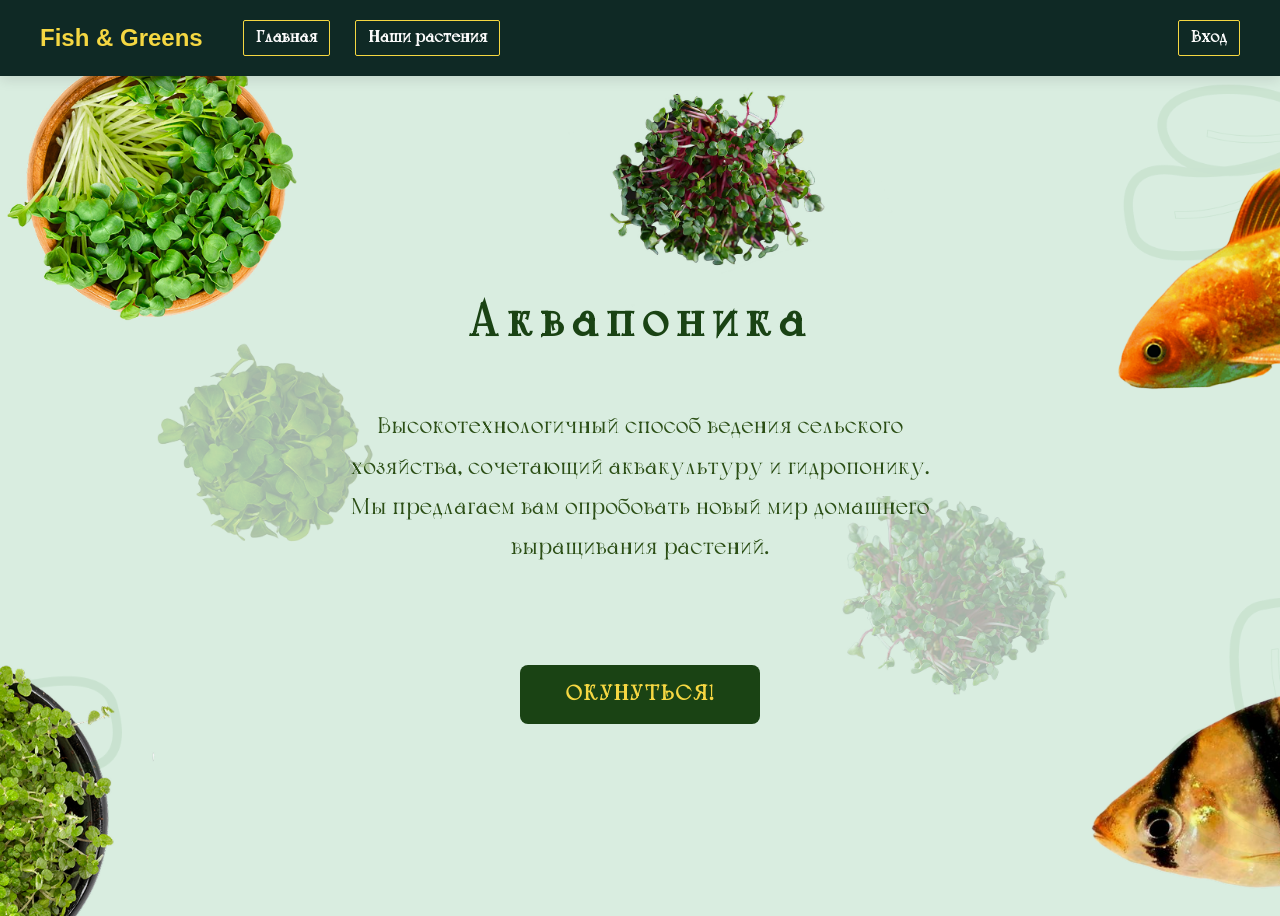
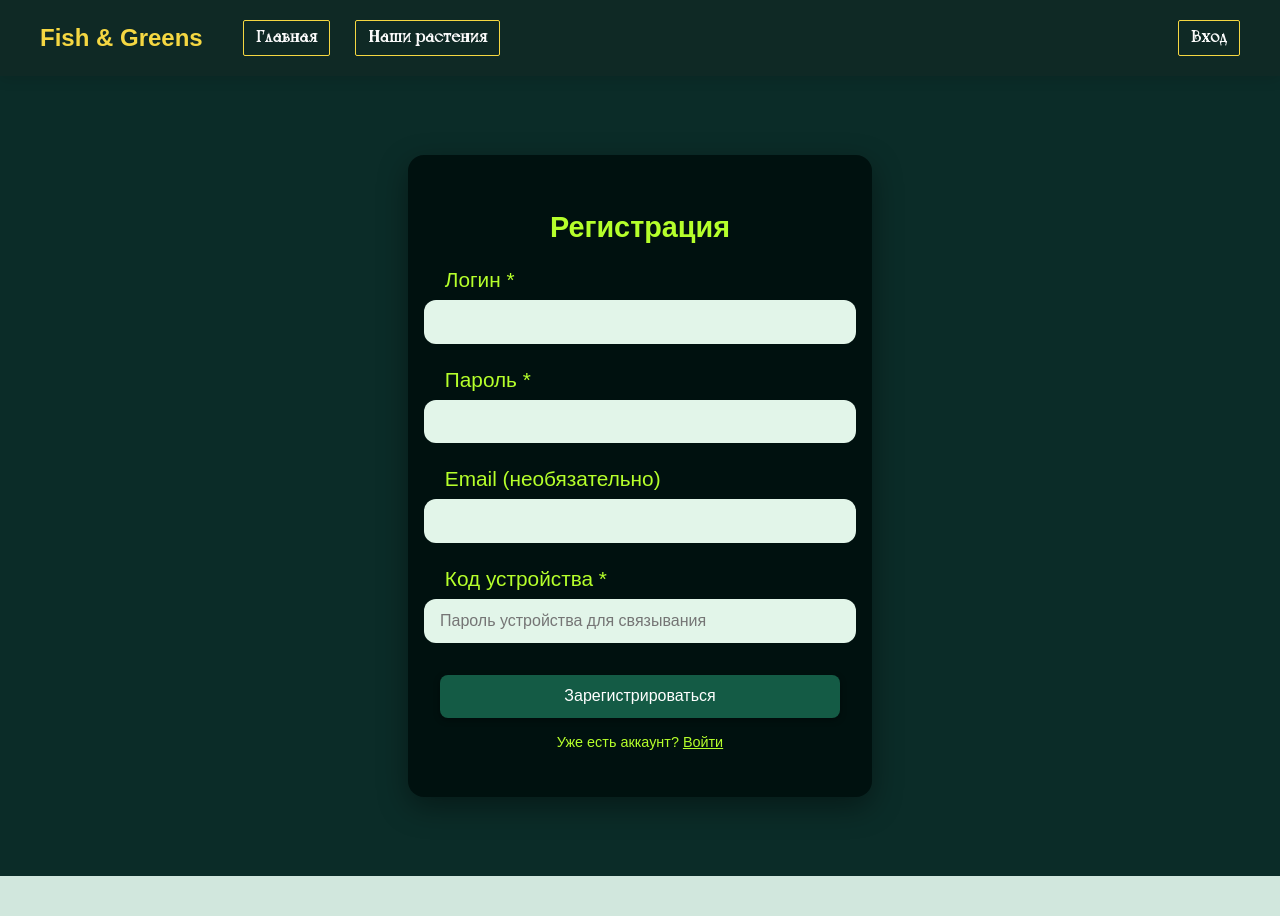
Before and after one commit to Nikita20256/samsung-aquaponics, a React (Create React App) app in the folder webapp/frontend/: page /register in a window 1280 px wide. Before the commit this address led to /. After the commit the page ends 876 px from the top, so only its background shows below. Built offline with nearby package versions, Linux system fonts and the light colour scheme.

Commit message:
Регистрация добавлена на фронте

```diff
--- a/webapp/frontend/src/App.js
+++ b/webapp/frontend/src/App.js
@@ -3,6 +3,7 @@ import { useState, useEffect } from 'react';
 import axios from 'axios';
 import Navbar from './components/Navbar';
 import Login from './components/Login';
+import Register from './components/Register';
 import Dashboard from './components/Dashboard/Dashboard';
 import Plants from './components/Plants';
 import HomePage from './components/HomePage'; // Перенесли в components
@@ -33,6 +34,7 @@ function App() {
         {/* Публичные маршруты */}
         <Route path="/" element={<HomePage />} />
         <Route path="/login" element={<Login setToken={setToken} />} />
+        <Route path="/register" element={<Register setToken={setToken} />} />
 
         {/* Защищенные маршруты */}
         <Route
--- a/webapp/frontend/src/components/Dashboard/Dashboard.js
+++ b/webapp/frontend/src/components/Dashboard/Dashboard.js
@@ -161,7 +161,7 @@ function Dashboard() {
           }
         }),
         axios.get(API_CONFIG.endpoints.historicalLight, {
-          baseURL: 'https://aquaponiks.ru',
+          baseURL: API_CONFIG.baseURL,
           params: {
             device_id: deviceId,
             start: start.toISOString(),
@@ -183,6 +183,12 @@ function Dashboard() {
           }
         })
       ]);
+
+      console.log('Dashboard: Received historical data', {
+        humidity: humData.data,
+        light: lightData.data,
+        temperature: tempData.data
+      });
 
       setHistoricalData({
         humidity: humData.data || null,
--- a/webapp/frontend/src/components/LightIntensity/LightIntensity.jsx
+++ b/webapp/frontend/src/components/LightIntensity/LightIntensity.jsx
@@ -2,7 +2,8 @@ import React, { useEffect, useState } from 'react';
 import axios from 'axios';
 import './LightIntensity.css';
 
-const BASE_URL = 'https://aquaponiks.ru';
+const BASE_URL = 'http://localhost:3000';
+// const BASE_URL = 'https://aquaponiks.ru';
 const MODE_FROM_API = { off: 0, auto: 1, on: 2 };
 const MODE_TO_API = { 0: 'off', 1: 'auto', 2: 'on' };
 
--- a/webapp/frontend/src/components/Login.css
+++ b/webapp/frontend/src/components/Login.css
@@ -60,3 +60,20 @@
   margin-bottom: 1rem;
   text-align: center;
 }
+
+.login-link {
+  color: #b5ff2b;
+  font-size: 0.9rem;
+  margin-top: 1rem;
+  text-align: center;
+}
+
+.login-link a {
+  color: #b5ff2b;
+  text-decoration: underline;
+  cursor: pointer;
+}
+
+.login-link a:hover {
+  color: #8fcc1f;
+}
--- a/webapp/frontend/src/components/Login.js
+++ b/webapp/frontend/src/components/Login.js
@@ -2,6 +2,8 @@ import { useState } from 'react';
 import axios from 'axios';
 import { useNavigate } from 'react-router-dom';
 import './Login.css'; // Подключаем CSS файл
+
+const API_BASE_URL = 'http://localhost:3000';
 
 function Login({ setToken }) {
   const [login, setLogin] = useState('');
@@ -15,6 +17,8 @@ function Login({ setToken }) {
       const response = await axios.post('/login', {
         login,
         password,
+      }, {
+        baseURL: API_BASE_URL,
       });
       setToken(response.data.token);
       setError('');
@@ -45,6 +49,9 @@ function Login({ setToken }) {
         />
         {error && <p className="login-error">{error}</p>}
         <button type="submit" className="login-button">Войти</button>
+        <p className="login-link">
+          Нет аккаунта? <a href="/register">Зарегистрироваться</a>
+        </p>
       </form>
     </div>
   );
--- /dev/null
+++ b/webapp/frontend/src/components/Register.css
@@ -0,0 +1,106 @@
+.register-page {
+  background-color: #0b2c28;
+  min-height: 100vh;
+  display: flex;
+  justify-content: center;
+  align-items: center;
+}
+
+.register-form {
+  display: flex;
+  flex-direction: column;
+  align-items: center;
+  width: 100%;
+  max-width: 400px;
+  background-color: #00110f;
+  padding: 2rem;
+  border-radius: 16px;
+  box-shadow: 0 10px 30px rgba(0, 0, 0, 0.4);
+}
+
+.register-title {
+  color: #b5ff2b;
+  font-size: 1.8rem;
+  margin-bottom: 1.5rem;
+  text-align: center;
+}
+
+.register-label {
+  color: #b5ff2b;
+  font-size: 1.3rem;
+  margin-bottom: 0.5rem;
+  margin-left: 0.3rem;
+  align-self: flex-start;
+  width: 100%;
+}
+
+.register-input {
+  background-color: #e2f5e9;
+  border: none;
+  border-radius: 12px;
+  padding: 0.8rem 1rem;
+  font-size: 1rem;
+  margin-bottom: 1.5rem;
+  outline: none;
+  width: 100%;
+}
+
+.register-button {
+  background-color: #145b45;
+  color: white;
+  padding: 0.8rem 1.5rem;
+  border: none;
+  border-radius: 8px;
+  font-size: 1rem;
+  cursor: pointer;
+  box-shadow: 0px 2px 6px rgba(0, 0, 0, 0.4);
+  transition: background-color 0.3s;
+  width: 100%;
+  margin-top: 0.5rem;
+}
+
+.register-button:hover {
+  background-color: #0f4c38;
+}
+
+.register-error {
+  color: #ff6b6b;
+  font-size: 0.9rem;
+  margin-bottom: 1rem;
+  text-align: center;
+  width: 100%;
+}
+
+.register-success {
+  color: #51cf66;
+  font-size: 0.9rem;
+  margin-bottom: 1rem;
+  text-align: center;
+  width: 100%;
+}
+
+.register-link {
+  color: #b5ff2b;
+  font-size: 0.9rem;
+  margin-top: 1rem;
+  text-align: center;
+}
+
+.register-link a {
+  color: #b5ff2b;
+  text-decoration: underline;
+  cursor: pointer;
+}
+
+.register-link a:hover {
+  color: #8fcc1f;
+}
+
+.register-hint {
+  color: #b5ff2b;
+  font-size: 0.8rem;
+  margin-top: -1rem;
+  margin-bottom: 1rem;
+  text-align: center;
+  opacity: 0.7;
+}
--- /dev/null
+++ b/webapp/frontend/src/components/Register.js
@@ -0,0 +1,92 @@
+import { useState } from 'react';
+import axios from 'axios';
+import { useNavigate } from 'react-router-dom';
+import './Register.css';
+
+const API_BASE_URL = 'http://localhost:3000';
+
+function Register({ setToken }) {
+  const [login, setLogin] = useState('');
+  const [password, setPassword] = useState('');
+  const [email, setEmail] = useState('');
+  const [device_secret, setDeviceSecret] = useState('');
+  const [error, setError] = useState('');
+  const [success, setSuccess] = useState('');
+  const navigate = useNavigate();
+
+  const handleSubmit = async (e) => {
+    e.preventDefault();
+    setError('');
+    setSuccess('');
+
+    try {
+      const response = await axios.post('/register', {
+        login,
+        password,
+        email: email || undefined,
+        device_secret: device_secret || undefined,
+      }, {
+        baseURL: API_BASE_URL,
+      });
+
+      setSuccess('Регистрация успешна! Перенаправление на страницу входа...');
+
+      // Через 1.5 секунды перенаправляем на страницу входа
+      setTimeout(() => {
+        navigate('/login');
+      }, 1500);
+    } catch (err) {
+      setError(err.response?.data?.error || 'Ошибка регистрации');
+    }
+  };
+
+  return (
+    <div className="register-page">
+      <form className="register-form" onSubmit={handleSubmit}>
+        <h2 className="register-title">Регистрация</h2>
+        <label className="register-label">Логин *</label>
+        <input
+          type="text"
+          value={login}
+          onChange={(e) => setLogin(e.target.value)}
+          className="register-input"
+          required
+          minLength={3}
+        />
+        <label className="register-label">Пароль *</label>
+        <input
+          type="password"
+          value={password}
+          onChange={(e) => setPassword(e.target.value)}
+          className="register-input"
+          required
+          minLength={3}
+        />
+        <label className="register-label">Email (необязательно)</label>
+        <input
+          type="email"
+          value={email}
+          onChange={(e) => setEmail(e.target.value)}
+          className="register-input"
+        />
+        <label className="register-label">Код устройства *</label>
+        <input
+          type="text"
+          value={device_secret}
+          onChange={(e) => setDeviceSecret(e.target.value)}
+          className="register-input"
+          placeholder="Пароль устройства для связывания"
+          required
+        />
+        {error && <p className="register-error">{error}</p>}
+        {success && <p className="register-success">{success}</p>}
+        <button type="submit" className="register-button">Зарегистрироваться</button>
+        <p className="register-link">
+          Уже есть аккаунт? <a href="/login">Войти</a>
+        </p>
+      </form>
+    </div>
+  );
+}
+
+export default Register;
--- a/webapp/frontend/src/components/SensorChart/SensorChart.jsx
+++ b/webapp/frontend/src/components/SensorChart/SensorChart.jsx
@@ -55,20 +55,70 @@ const SensorChart = ({ historicalData, startDate, endDate, onTimeRangeChange })
   };
 
   // Вспомогательные функции
-  const toLabel = (ts) => ts.replace(' ', 'T'); // локальное время, без 'Z'
+  // Преобразуем timestamp из БД (формат ISO с Z) в локальное время для отображения
+  const toLabel = (ts) => {
+    if (!ts) return '';
+
+    // Если timestamp уже в формате ISO с Z (UTC), используем как есть
+    if (ts.includes('Z') && ts.includes('T')) {
+      return ts;
+    }
+
+    // Если формат 'YYYY-MM-DD HH:MM:SS', преобразуем в ISO
+    if (ts.includes(' ') && !ts.includes('T')) {
+      return ts.replace(' ', 'T') + 'Z';
+    }
+
+    // Если формат 'YYYY-MM-DDTHH:MM:SS' без Z, добавляем Z
+    if (ts.includes('T') && !ts.includes('Z')) {
+      return ts + 'Z';
+    }
+
+    // Пытаемся распарсить как дату
+    const date = new Date(ts);
+    if (!isNaN(date.getTime())) {
+      return date.toISOString();
+    }
+
+    console.warn('Invalid timestamp format:', ts);
+    return ts;
+  };
 
   // Данные в БД уже усреднены, дополнительное сглаживание не требуется
 
   const processed = useMemo(() => {
-    if (!historicalData) return null;
+    if (!historicalData) {
+      console.log('SensorChart: historicalData is null');
+      return null;
+    }
     const seriesMap = {
       humidity: historicalData.humidity || [],
       light: historicalData.light || [],
       temperature: historicalData.temperature || []
     };
     const current = seriesMap[activeMetric] || [];
-    const labels = current.map((i) => toLabel(i.timestamp));
+    console.log(`SensorChart: activeMetric=${activeMetric}, data length=${current.length}`, current);
+
+    if (current.length === 0) {
+      return { labels: [], values: [] };
+    }
+
+    const labels = current.map((i, idx) => {
+      if (!i || !i.timestamp) {
+        console.warn(`SensorChart: Missing timestamp at index ${idx}`, i);
+        return '';
+      }
+      const label = toLabel(i.timestamp);
+      // Проверяем, что label валидная дата
+      const testDate = new Date(label);
+      if (isNaN(testDate.getTime())) {
+        console.warn(`SensorChart: Invalid date label at index ${idx}:`, label, 'original:', i.timestamp);
+      }
+      return label;
+    }).filter(label => label !== '');
+
     const values = current.map((i) => Number(i.value));
+    console.log(`SensorChart: processed labels=${labels.length}, values=${values.length}`, labels.slice(0, 3));
     return { labels, values };
   }, [historicalData, activeMetric]);
 
@@ -117,8 +167,21 @@ const SensorChart = ({ historicalData, startDate, endDate, onTimeRangeChange })
           title: (items) => {
             if (!items || !items.length) return '';
             const label = items[0].label;
+            if (!label) return '';
             const d = new Date(label);
-            return d.toLocaleString();
+            if (isNaN(d.getTime())) {
+              console.warn('Invalid date in tooltip:', label);
+              return label;
+            }
+            // Красивое отображение даты и времени
+            return d.toLocaleString('ru-RU', {
+              year: 'numeric',
+              month: '2-digit',
+              day: '2-digit',
+              hour: '2-digit',
+              minute: '2-digit',
+              second: '2-digit'
+            });
           },
           label: (item) => {
             const value = item.parsed.y;
@@ -137,8 +200,18 @@ const SensorChart = ({ historicalData, startDate, endDate, onTimeRangeChange })
           font: { size: 13 },
           callback: function(value) {
             const label = this.getLabelForValue(value);
+            if (!label) return '';
             const date = new Date(label);
-            return date.toLocaleTimeString([], { hour: '2-digit', minute: '2-digit', hour12: false });
+            if (isNaN(date.getTime())) {
+              console.warn('Invalid date in x-axis:', label);
+              return label;
+            }
+            // Красивое отображение времени на оси X
+            return date.toLocaleTimeString('ru-RU', {
+              hour: '2-digit',
+              minute: '2-digit',
+              hour12: false
+            });
           },
           maxRotation: 0,
           autoSkip: true
--- a/webapp/frontend/src/components/WaterLevel/WaterLevel.jsx
+++ b/webapp/frontend/src/components/WaterLevel/WaterLevel.jsx
@@ -8,7 +8,8 @@ const WaterLevel = ({ waterLevel, deviceId }) => {
   const [aerationMode, setAerationMode] = useState(1); // 0: off, 1: auto, 2: on
   const [isSaving, setIsSaving] = useState(false);
 
-  const BASE_URL = 'https://aquaponiks.ru';
+  const BASE_URL = 'http://localhost:3000';
+  // const BASE_URL = 'https://aquaponiks.ru';
   const MODE_FROM_API = { off: 0, auto: 1, on: 2 };
   const MODE_TO_API = { 0: 'off', 1: 'auto', 2: 'on' };
 
```
Also changed, not shown: 1 other file (tests, documents, lock files or other folders). Lines whose indentation alone changed are shown as unchanged.
